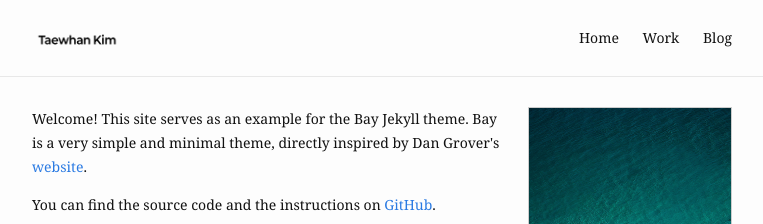
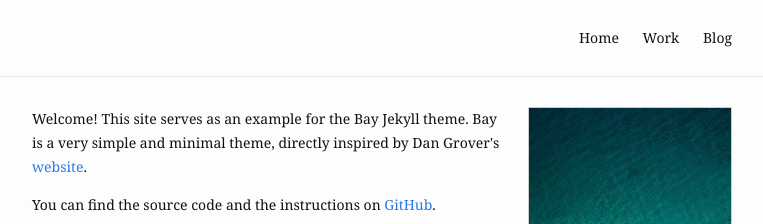
Before and after one commit to taewhankim/taewhankim.github.io, a Jekyll site: the page built from index.md, in a window 1280 px wide. Shown: the top 224 px of the page, without its empty margins (258-1021 px from the left). Built offline with Jekyll 4.4.1, drawn with Linux system fonts in a browser that asks for light colours.

Commit message:
Update header.html

```diff
--- a/_includes/header.html
+++ b/_includes/header.html
@@ -1,7 +1,7 @@
 <header class="site-header">
   <div class="wrapper">
     <a class="site-title" href="{{ "" | prepend: site.baseurl | prepend: site.url }}/">
-      <img src="{{ "/assets/img/taewhankim.png" | absolute_url }}" alt="{{ site.title }}" />
+
     </a>
 
     <nav class="site-nav">
```
